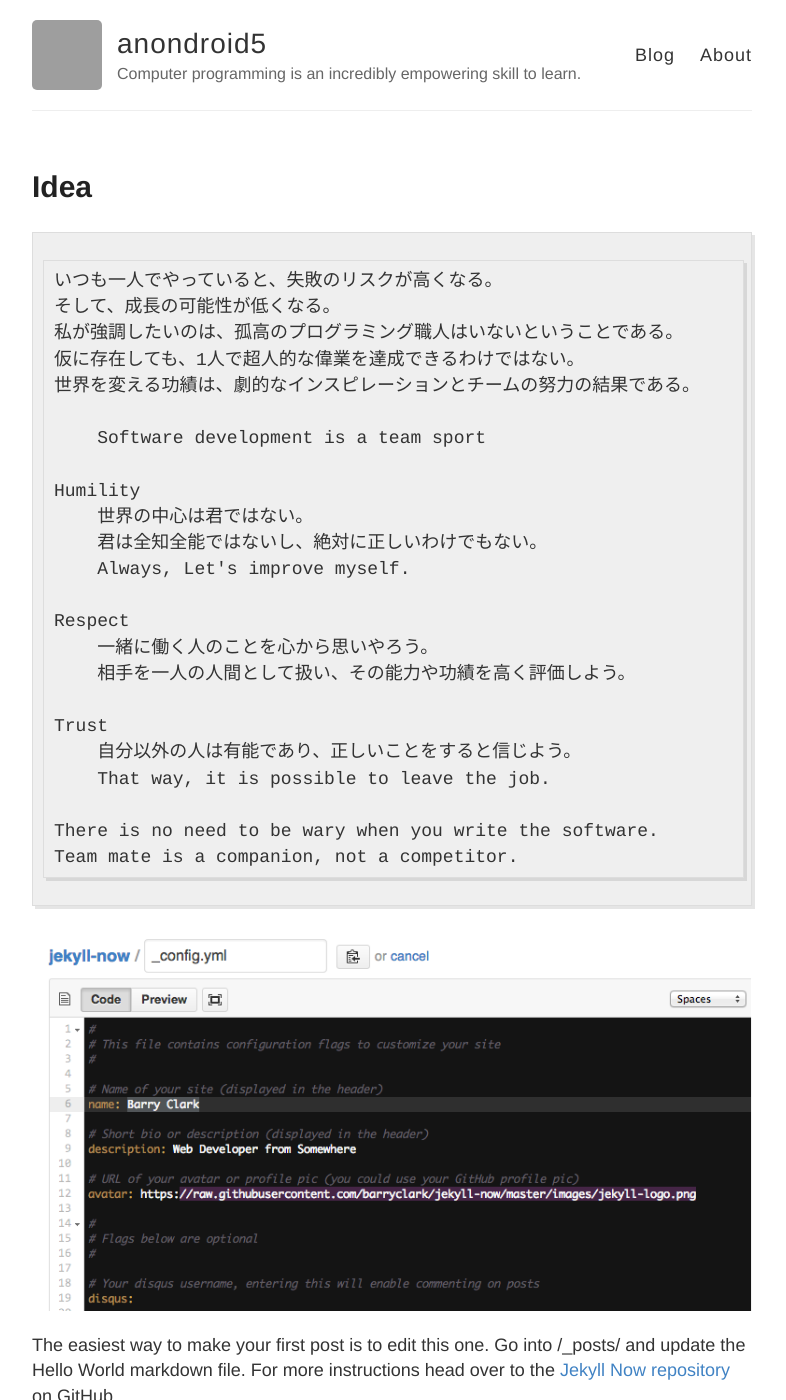
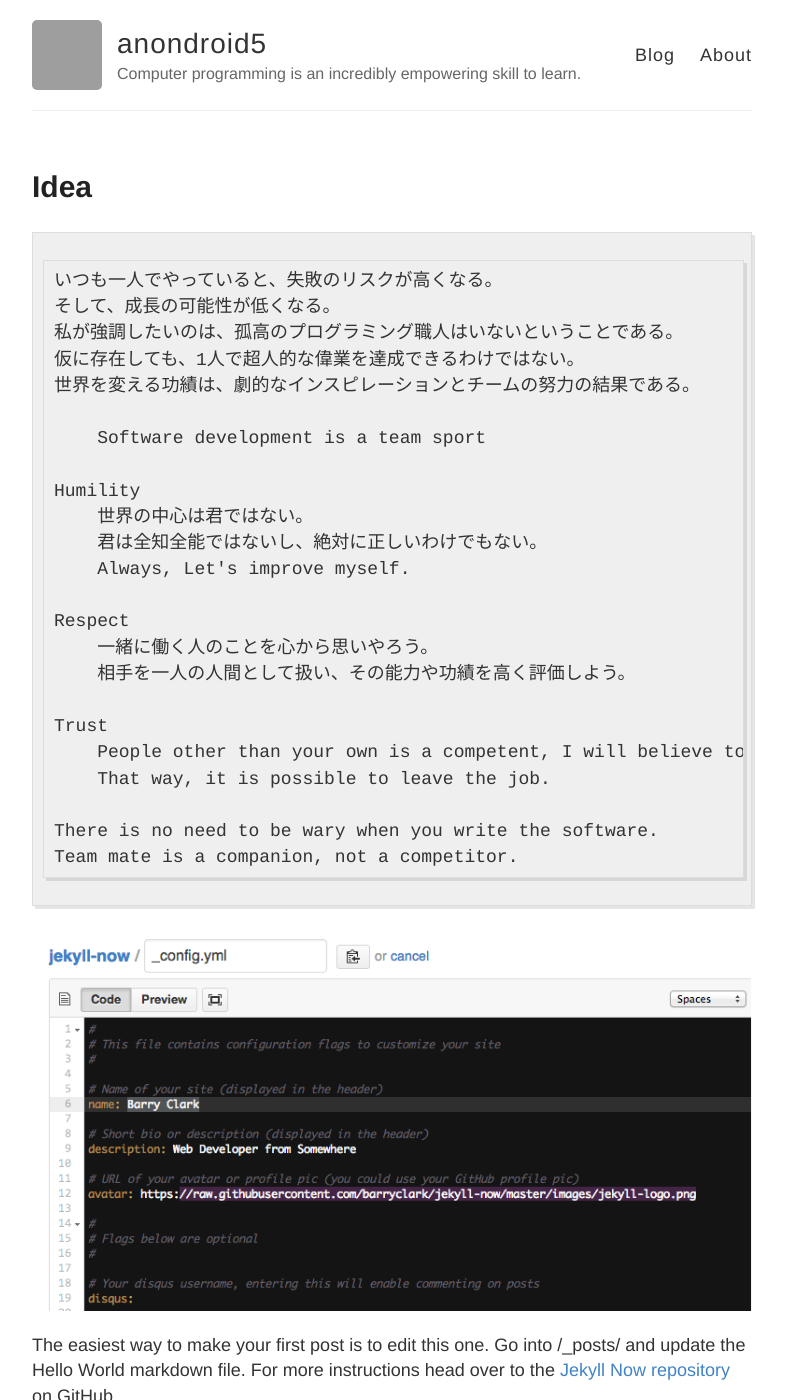
Before and after one commit to The-Actual-Damien/nondroid5-jeckyll, a Jekyll site: the page built from _posts/2111-11-11-Idea.md, in a window 1280 px wide and 1400 px high. Shown: the whole window, without its empty margins (248-1034 px from the left). Built offline with Jekyll 4.4.1, drawn with Linux system fonts in a browser that asks for light colours; Markdown is read by kramdown in place of the engine named in the settings; grey boxes are pictures that could not be loaded.

Commit message:
Update 2111-11-11-Idea.md

```diff
--- a/_posts/2111-11-11-Idea.md
+++ b/_posts/2111-11-11-Idea.md
@@ -21,7 +21,7 @@ title: Idea
         相手を一人の人間として扱い、その能力や功績を高く評価しよう。
 
     Trust
-        自分以外の人は有能であり、正しいことをすると信じよう。
+        People other than your own is a competent, I will believe to be the right thing.
         That way, it is possible to leave the job.
 
     There is no need to be wary when you write the software.
```
